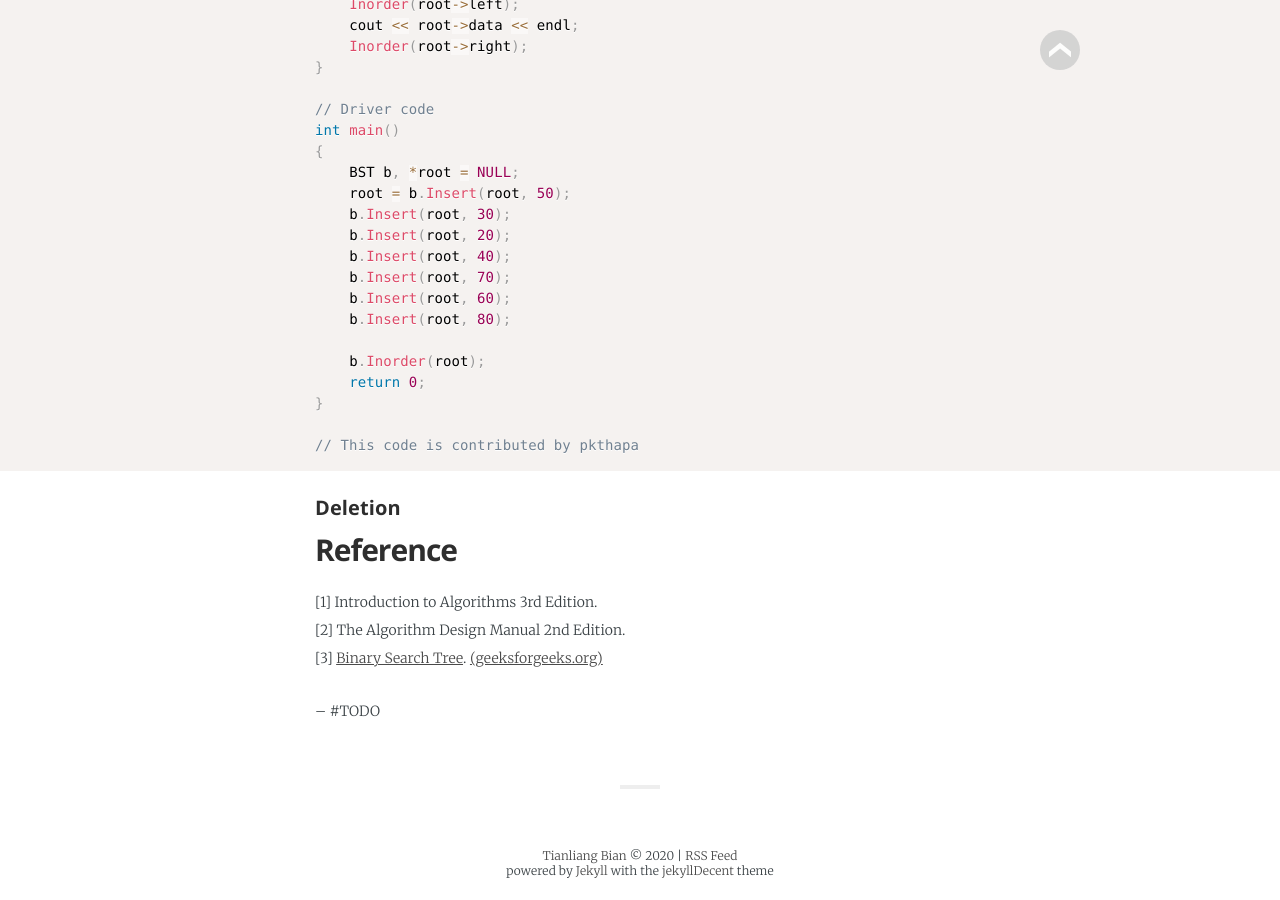
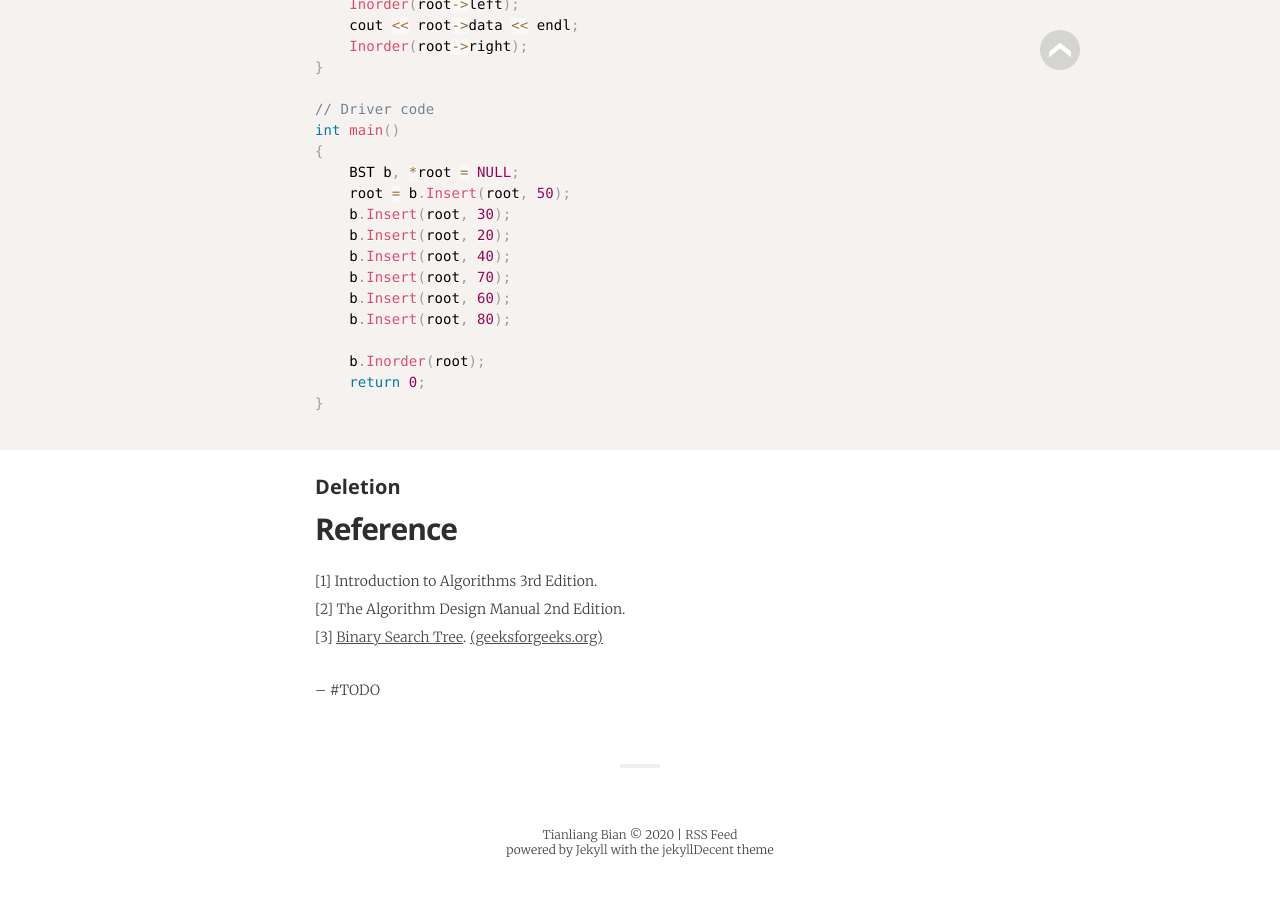
Before and after one commit to TyrionBian/tyrionbian.github.io, a Jekyll site: the page built from _posts/2020-09-10-BST.md, in a window 1280 px wide and 900 px high, scrolled down 3113 px. Built offline with Jekyll 4.4.1, drawn with Linux system fonts in a browser that asks for light colours; some web fonts are replaced; after the commit the page ends 3992 px from its top, so only the background shows below that.

Commit message:
Update 2020-09-10-BST.md

````diff
--- a/_posts/2020-09-10-BST.md
+++ b/_posts/2020-09-10-BST.md
@@ -139,7 +139,6 @@ int main()
     return 0;
 }
 
-// This code is contributed by pkthapa
 ```
 #### Deletion
 
````
